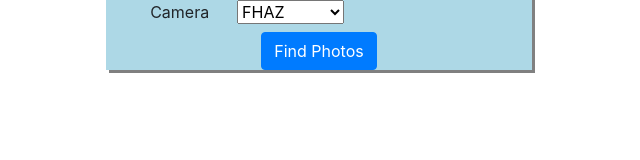
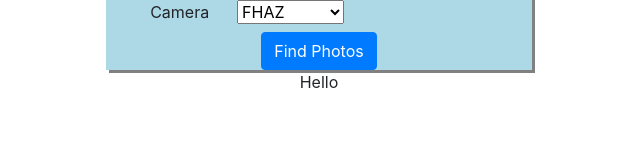
Before and after one commit to GreatDeveloper66/mars-photo-api, a React (Create React App) app in the folder frontend/: page /Mars in a window 1280 px wide. Shown: the part 130-290 px from the top of the page, without its empty margins (321-961 px from the left). Built offline with nearby package versions, Linux system fonts and the light colour scheme; no server answers.

Commit message:
Add new row below mars photo card

```diff
--- a/frontend/src/Components/Mars.js
+++ b/frontend/src/Components/Mars.js
@@ -67,6 +67,10 @@ export default function Mars() {
         </Form>
     </Col>
 </Row>
+<Row className="d-flex justify-content-center">
+    Hello
+</Row>
 </Container>
+
 )
 }
```
